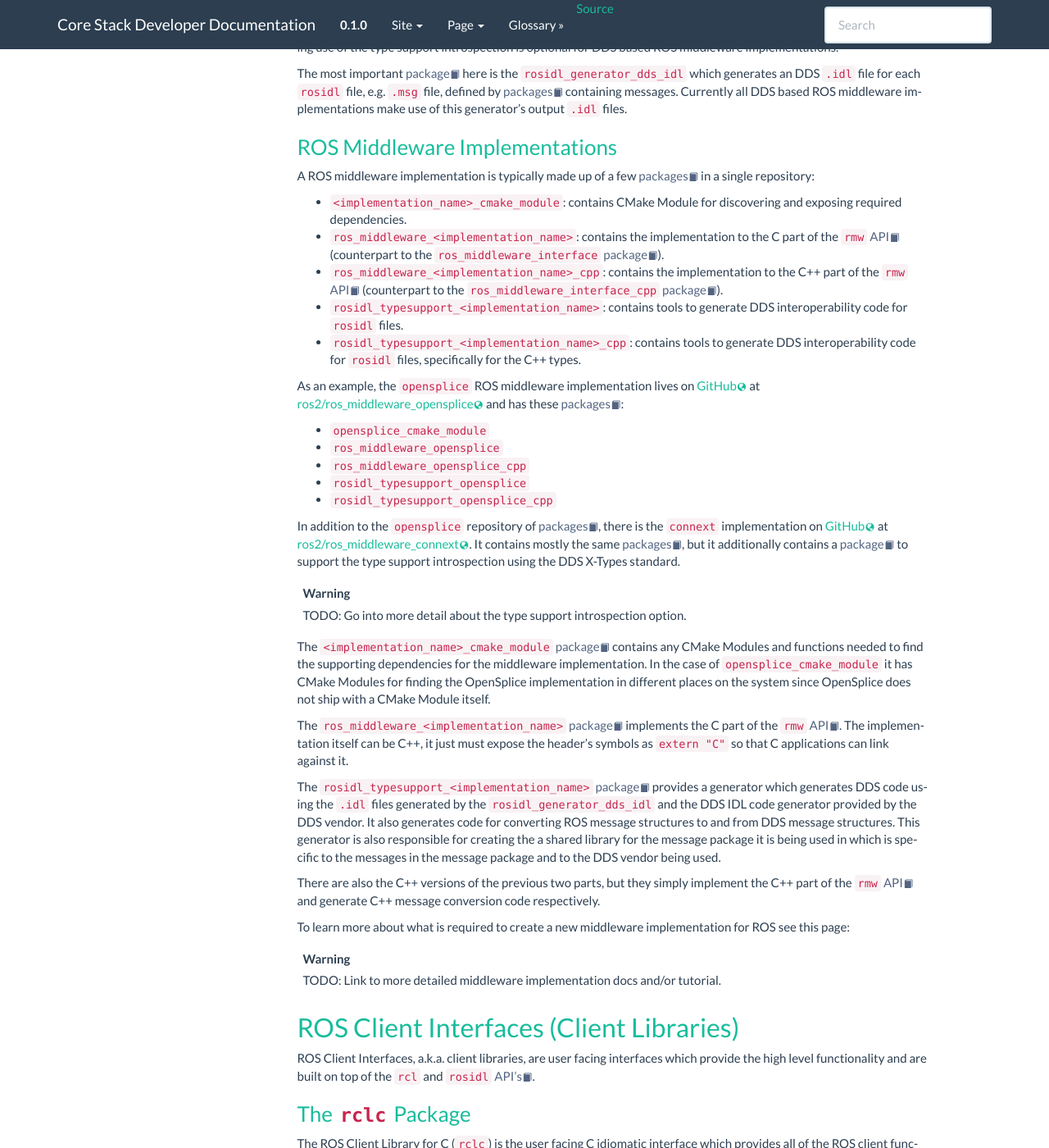
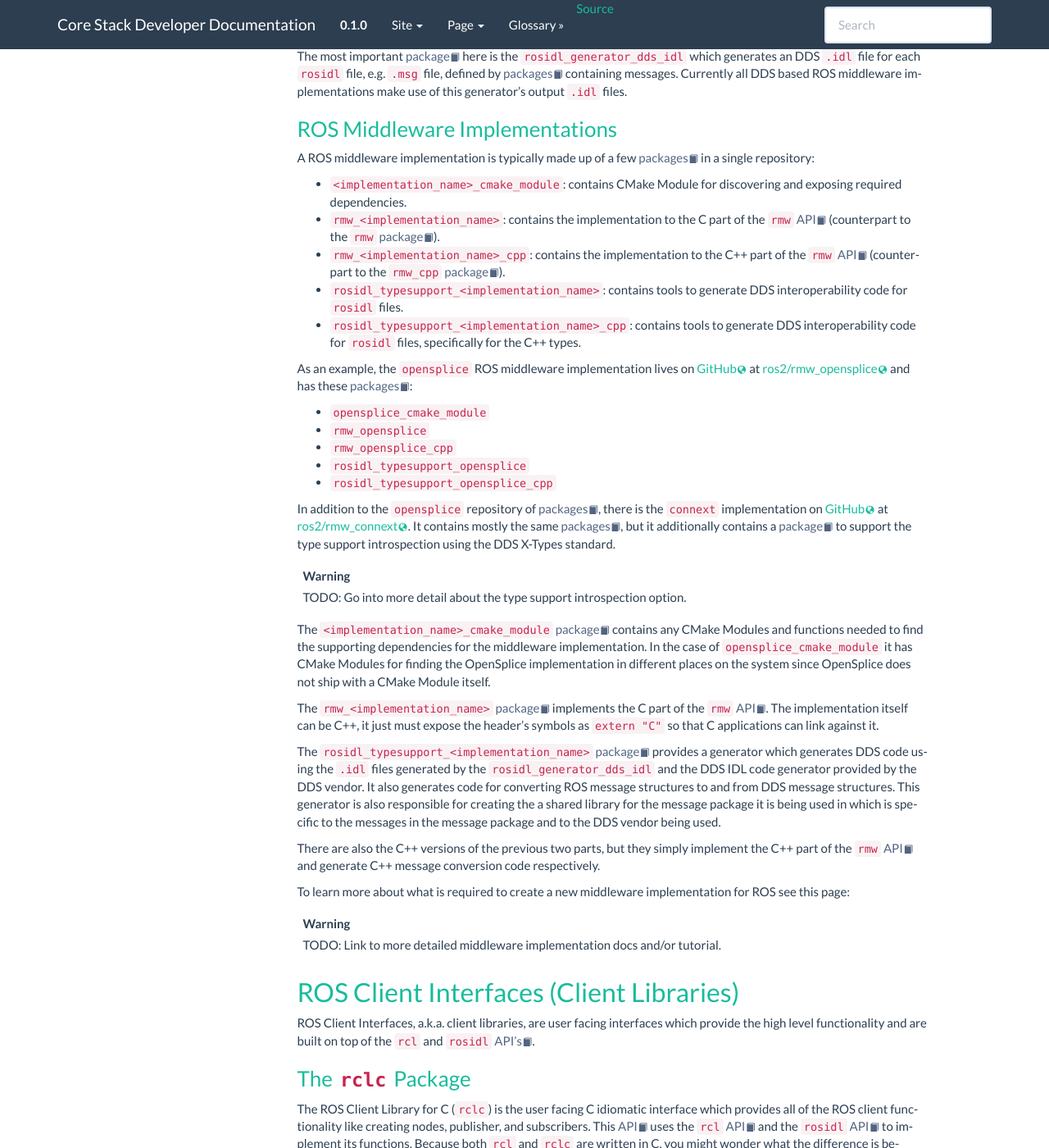
Before and after one commit to ros2/ros_core_documentation, a Sphinx documentation site: the page built from doc/source/index.rst, in a window 1280 px wide and 1400 px high, scrolled down 7665 px. Shown: the whole window at 82% size. Built offline with Sphinx 7.4.7, drawn with Linux system fonts in a browser that asks for light colours; some of the changed text lies outside the part shown.

Commit message:
replacing ros_middleware with rmw

```diff
--- a/doc/source/index.rst
+++ b/doc/source/index.rst
@@ -175,7 +175,7 @@
 The ``rcl`` implementation is provided by the ``rcl`` |package| and uses the ``rmw`` |API| to implement itself, leaving parts unimplemented where message type specific code is required.
 Then the ``rosidl`` implementation implements symbols from both the generated headers and some type specific functions in the ``rcl`` and ``rmw`` interfaces.
 The actual library which contains this implementation is provided by |packages| with messages in them, e.g. ``geometry_msgs``, but the code is indirectly provided by a language specific ``rosidl`` |package|, e.g. ``rosidl_generator_cpp``.
-Finally, the implementation of the ``rmw`` |API| is provided by a middleware implementation specific |package|, e.g. ``ros_middleware_opensplice``, the library of which is compiled against vendor specific DDS interfaces and types.
+Finally, the implementation of the ``rmw`` |API| is provided by a middleware implementation specific |package|, e.g. ``rmw_opensplice``, the library of which is compiled against vendor specific DDS interfaces and types.
 
 All along the way there are some functions which are necessarily message type specific and require code generated for each message.
 The following diagram layouts the stack of software which results in the generated message code to support the ``rcl`` and ``rmw`` |API's|:
@@ -214,8 +214,8 @@
 Providers of different middleware implementations must implement this interface in order to support the entire ROS stack on top.
 Currently all of the middleware implementations are for different DDS vendors.
 
-The ``rmw`` |API| is located in the ``ros2/ros_middleware_interface`` repository and contains two |packages|, ``ros_middleware_interface`` and ``ros_middleware_interface_cpp``.
-The ``ros_middleware_interface`` |package| contains the C headers which define the interface, while the ``ros_middleware_interface_cpp`` |package| provides some C++ versions of the functions which also exist in the C interface.
+The ``rmw`` |API| is located in the ``ros2/rmw`` repository and contains two |packages|, ``rmw`` and ``rmw_cpp``.
+The ``rmw`` |package| contains the C headers which define the interface, while the ``rmw_cpp`` |package| provides some C++ versions of the functions which also exist in the C interface.
 
 For a definition of the ``rmw`` |API|, see the |API| docs:
 
@@ -224,7 +224,7 @@
     TODO: Link to the ``rmw`` |API| docs
 
 Having C++ versions for part of the interface allows the use of native C++ message types which do not need to be converted into the C versions of the message to be used with the middleware interface.
-Therefore, all of the C++ specific functions in ``ros_middleware_interface_cpp`` are actually only prototypes.
+Therefore, all of the C++ specific functions in ``rmw_cpp`` are actually only prototypes.
 The implementation for these C++ functions is provided by code generated in message packages using the C++ ``rosidl`` generator, and typically require no extra support in the ROS middleware implementation being used.
 The extra C++ functions would only be used by the C++ client library (``rclcpp``).
 
@@ -288,20 +288,20 @@
 A ROS middleware implementation is typically made up of a few |packages| in a single repository:
 
 -  ``<implementation_name>_cmake_module``: contains CMake Module for discovering and exposing required dependencies.
--  ``ros_middleware_<implementation_name>``: contains the implementation to the C part of the ``rmw`` |API| (counterpart to the ``ros_middleware_interface`` |package|).
--  ``ros_middleware_<implementation_name>_cpp``: contains the implementation to the C++ part of the ``rmw`` |API| (counterpart to the ``ros_middleware_interface_cpp`` |package|).
+-  ``rmw_<implementation_name>``: contains the implementation to the C part of the ``rmw`` |API| (counterpart to the ``rmw`` |package|).
+-  ``rmw_<implementation_name>_cpp``: contains the implementation to the C++ part of the ``rmw`` |API| (counterpart to the ``rmw_cpp`` |package|).
 -  ``rosidl_typesupport_<implementation_name>``: contains tools to generate DDS interoperability code for ``rosidl`` files.
 -  ``rosidl_typesupport_<implementation_name>_cpp``: contains tools to generate DDS interoperability code for ``rosidl`` files, specifically for the C++ types.
 
-As an example, the ``opensplice`` ROS middleware implementation lives on |GitHub|_ at `ros2/ros_middleware_opensplice <https://github.com/ros2/ros_middleware_opensplice>`_ and has these |packages|:
+As an example, the ``opensplice`` ROS middleware implementation lives on |GitHub|_ at `ros2/rmw_opensplice <https://github.com/ros2/rmw_opensplice>`_ and has these |packages|:
 
 -  ``opensplice_cmake_module``
--  ``ros_middleware_opensplice``
--  ``ros_middleware_opensplice_cpp``
+-  ``rmw_opensplice``
+-  ``rmw_opensplice_cpp``
 -  ``rosidl_typesupport_opensplice``
 -  ``rosidl_typesupport_opensplice_cpp``
 
-In addition to the ``opensplice`` repository of |packages|, there is the ``connext`` implementation on |GitHub|_ at `ros2/ros_middleware_connext <https://github.com/ros2/ros_middleware_connext>`_.
+In addition to the ``opensplice`` repository of |packages|, there is the ``connext`` implementation on |GitHub|_ at `ros2/rmw_connext <https://github.com/ros2/rmw_connext>`_.
 It contains mostly the same |packages|, but it additionally contains a |package| to support the type support introspection using the DDS X-Types standard.
 
 .. warning::
@@ -311,7 +311,7 @@
 The ``<implementation_name>_cmake_module`` |package| contains any CMake Modules and functions needed to find the supporting dependencies for the middleware implementation.
 In the case of ``opensplice_cmake_module`` it has CMake Modules for finding the OpenSplice implementation in different places on the system since OpenSplice does not ship with a CMake Module itself.
 
-The ``ros_middleware_<implementation_name>`` |package| implements the C part of the ``rmw`` |API|.
+The ``rmw_<implementation_name>`` |package| implements the C part of the ``rmw`` |API|.
 The implementation itself can be C++, it just must expose the header's symbols as ``extern "C"`` so that C applications can link against it.
 
 The ``rosidl_typesupport_<implementation_name>`` |package| provides a generator which generates DDS code using the ``.idl`` files generated by the ``rosidl_generator_dds_idl`` and the DDS IDL code generator provided by the DDS vendor.
```
